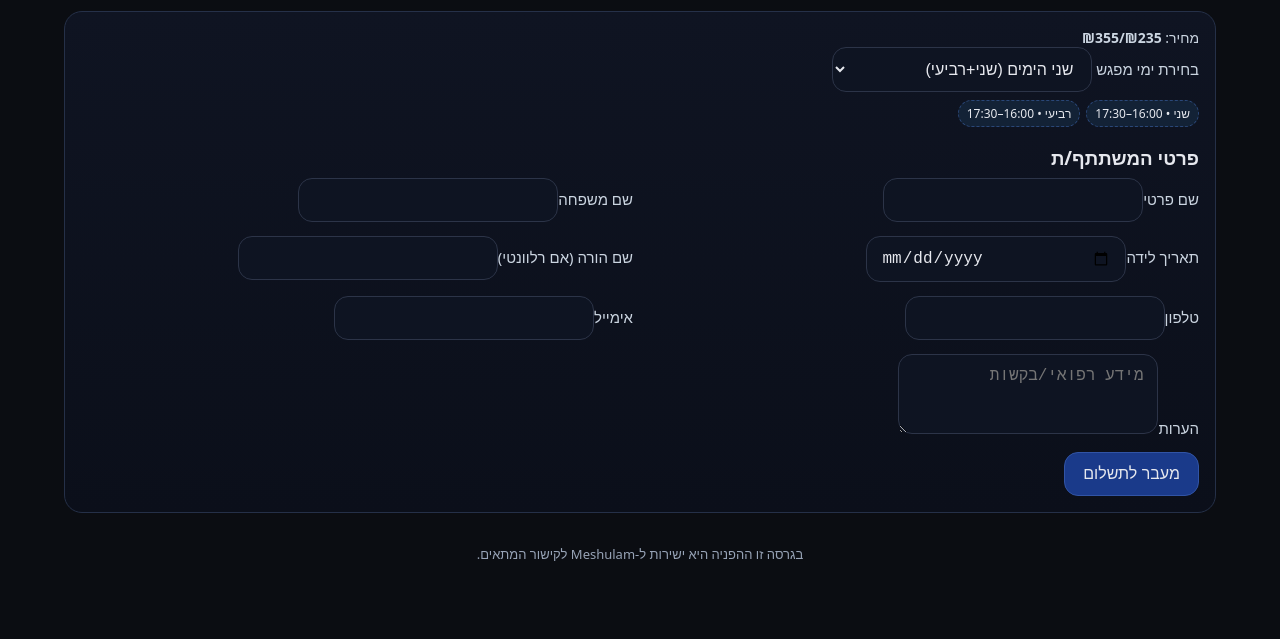
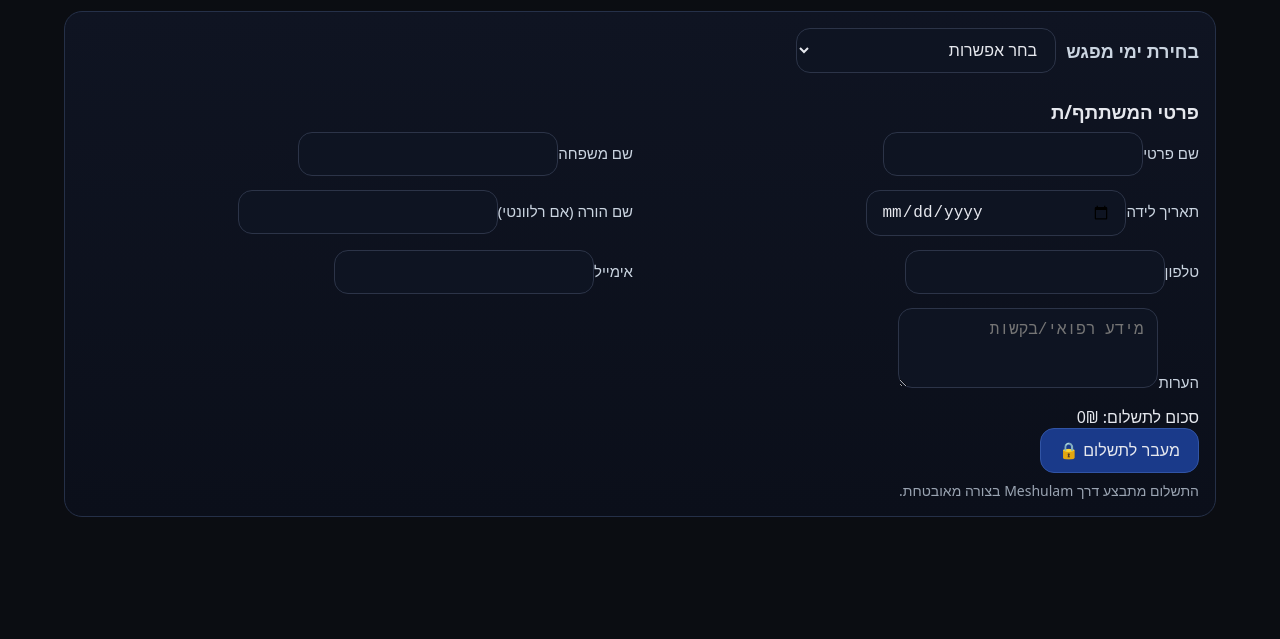
Before and after one commit to RaikoGAL/classes-registration, a website: page public/register.html in a window 1280 px wide. Shown: the part 161-800 px from the top of the page. Drawn offline with Linux system fonts and the light colour scheme.

Commit message:
Update register.html

```diff
--- a/public/register.html
+++ b/public/register.html
@@ -4,31 +4,95 @@
   <meta charset="utf-8">
   <meta name="viewport" content="width=device-width, initial-scale=1">
   <title>טופס הרשמה לחוג</title>
-  <style>
-html{direction:rtl}*{box-sizing:border-box}body{margin:0;padding:0;font-family:system-ui,-apple-system,"Segoe UI",Roboto,Arial,"Noto Sans Hebrew","Rubik",sans-serif;background:#0b0d12;color:#e6e8ee}
-a{color:#a4c2ff;text-decoration:none}.container{max-width:1200px;margin:0 auto;padding:24px}
-.header{display:flex;justify-content:space-between;align-items:center;gap:16px;flex-wrap:wrap}.logo{font-weight:800;letter-spacing:.3px}
-.header .actions{display:flex;gap:10px;flex-wrap:wrap}.header .actions a,.btn{display:inline-block;padding:12px 18px;border-radius:14px;border:1px solid #2a3246;background:#121826;color:#e6e8ee;transition:all .2s;font-size:16px}
-h1,h2,h3{margin:16px 0 8px}.subtle{color:#9aa4b2;font-size:14px}
-.card{background:linear-gradient(180deg,#0f1422,#0b0f1a);border:1px solid #253048;border-radius:18px;padding:16px;display:flex;flex-direction:column;min-height:220px}
-.grid{display:grid;gap:16px}.grid.timetable{grid-template-columns:repeat(3,1fr)}
-.kv{display:flex;flex-wrap:wrap;gap:8px 10px;font-size:14px;color:#cbd5e1}.badge{font-size:12px;padding:4px 8px;background:#12233d;border:1px solid #2a4778;border-radius:999px;color:#cfe1ff}
-.sessions{margin:8px 0;display:flex;flex-wrap:wrap;gap:6px}.session{font-size:12px;padding:4px 8px;border-radius:999px;background:#132236;border:1px dashed #2a4778}
-.cta{margin-top:auto;display:flex;justify-content:space-between;align-items:center;gap:12px}.price{font-size:14px;color:#cbd5e1}.btn.primary{background:#1a3a8a;border-color:#3154a5}
-.toolbar{display:flex;gap:12px;align-items:flex-end;margin:12px 0 20px;flex-wrap:wrap}label{font-size:15px;color:#cbd5e1;display:block}
-select,input,textarea{width:260px;padding:12px 14px;border-radius:14px;border:1px solid #2c3448;background:#0e1422;color:#e6e8ee;font-size:16px}
-select.wide{width:320px}.form{display:grid;grid-template-columns:repeat(2,1fr);gap:14px}.form .full{grid-column:1/-1}
-.footer{margin-top:32px;color:#97a3b6;font-size:13px;text-align:center}.gate{display:grid;gap:12px;place-items:center;padding:48px 16px}
-.tel{font-size:28px;display:block;margin:6px 0}.ltr{direction:ltr;unicode-bidi:bidi-override}
-@media (max-width:980px){.grid.timetable{grid-template-columns:repeat(2,1fr)}}
-@media (max-width:640px){.grid.timetable{grid-template-columns:1fr}}
-@media (max-width:540px){.container{padding:16px}h1{font-size:1.6rem}.toolbar{flex-direction:column;align-items:stretch}select,input,textarea,select.wide{width:100%}.cta{flex-direction:column;align-items:stretch}.btn.primary{width:100%;text-align:center}.card{min-height:180px}}
-</style>
   <link rel="stylesheet" href="styles.css">
 </head>
-<body>
-<div class="container"><div class="header"><div class="logo"><a href="index.html">מועדון השחמט ראשון לציון</a></div><div class="actions"><a href="admin.html">אדמין</a></div></div><h1 id="classTitle">שם החוג</h1><div id="classMeta" class="subtle">רמה • מאמן/ת</div><div class="card" style="margin-top:14px;"><div class="kv"><div><span>מחיר:</span> <strong id="price">₪195</strong></div></div><div><label>בחירת ימי מפגש
-<select id="meetingOption"></select></label><div id="sessionsList" class="sessions"></div></div><h3 style="margin-top:10px;">פרטי המשתתף/ת</h3><form id="regForm" class="form"><div><label>שם פרטי<input id="firstName" required></label></div><div><label>שם משפחה<input id="lastName" required></label></div><div><label>תאריך לידה<input id="birthDate" type="date"></label></div><div><label>שם הורה (אם רלוונטי)<input id="parentName"></label></div><div><label>טלפון<input id="phone" required></label></div><div><label>אימייל<input id="email" type="email"></label></div><div class="full"><label>הערות<textarea id="notes" rows="3" placeholder="מידע רפואי/בקשות"></textarea></label></div><div class="full"><button class="btn primary" type="submit">מעבר לתשלום</button></div></form></div><div class="footer">בגרסה זו ההפניה היא ישירות ל‑Meshulam לקישור המתאים.</div></div><script defer src="script.js"></script>
-    <script src="payments.js"></script>
+<body class="page-register light">
+  <div class="container">
+    <div class="header">
+      <div class="logo"><a href="index.html">מועדון השחמט ראשון לציון</a></div>
+      <div class="actions"><a href="index.html" class="btn" aria-label="חזרה">חזרה</a></div>
+    </div>
+
+    <h1 id="classTitle">שם החוג</h1>
+    <div id="classMeta" class="subtle">רמה • מאמן/ת</div>
+
+    <div class="card" style="margin-top:14px;">
+      <div>
+        <label class="meet-label" style="font-size:18px;font-weight:700;display:inline-flex;align-items:center;gap:10px">
+          בחירת ימי מפגש
+          <select id="meetingOption" required>
+            <option value="">בחר אפשרות</option>
+            <option value="both">שני המפגשים (שני+רביעי)</option>
+            <option value="day1">יום שני</option>
+            <option value="day2">יום רביעי</option>
+          </select>
+        </label>
+        <div id="sessionsList" class="sessions"></div>
+      </div>
+
+      <h3 style="margin-top:10px;">פרטי המשתתף/ת</h3>
+      <form id="regForm" class="form">
+        <input type="hidden" id="groupKey" value="">
+        <div><label>שם פרטי<input id="firstName" required></label></div>
+        <div><label>שם משפחה<input id="lastName" required></label></div>
+        <div><label>תאריך לידה<input id="birthDate" type="date"></label></div>
+        <div><label>שם הורה (אם רלוונטי)<input id="parentName"></label></div>
+        <div><label>טלפון<input id="phone" required></label></div>
+        <div><label>אימייל<input id="email" type="email"></label></div>
+        <div class="full"><label>הערות<textarea id="notes" rows="3" placeholder="מידע רפואי/בקשות"></textarea></label></div>
+
+        <div class="full payrow">
+          <div><span>סכום לתשלום:</span> <span class="amount" id="paybarAmount">0₪</span></div>
+          <button type="button" class="btn primary" id="payBtn">מעבר לתשלום 🔒</button>
+        </div>
+      </form>
+      <div class="subtle" style="margin-top:8px">התשלום מתבצע דרך Meshulam בצורה מאובטחת.</div>
+    </div>
+  </div>
+
+  <script src="script.js"></script>
+  <script src="payments.js"></script>
+  <script>
+  (function(){
+    // קבלת groupId מה-URL ושמירה לשדה חבוי
+    const sp=new URL(location.href).searchParams;
+    const g=sp.get('group')||sp.get('groupId')||'';
+    if(g){ document.body.dataset.group=g; const h=document.getElementById('groupKey'); if(h) h.value=g; }
+
+    // עדכון סכום לפי בחירה (ברירת מחדל 0₪)
+    const PRICE_ONE=235, PRICE_BOTH=355;
+    const sel=document.getElementById('meetingOption');
+    const pay=document.getElementById('paybarAmount');
+    const sessions=document.getElementById('sessionsList');
+
+    function amountFor(v){ if(v==='both')return PRICE_BOTH; if(v==='day1'||v==='day2')return PRICE_ONE; return 0; }
+    function update(){ pay.textContent = amountFor(sel.value) + '₪'; }
+    if(sel&&pay){ update(); sel.addEventListener('change', ()=>{ sel.dataset.userSelected='1'; update(); }); }
+
+    // הצגת קפסולות שעות מתוך הנתונים שב-script.js
+    function renderSessions(){
+      const groupId = document.body.dataset.group || '';
+      const grp = window.RCC?.classGroups?.find(x=>x.id===groupId);
+      sessions.innerHTML = grp
+        ? grp.sessions.map(s=>`<span class="session">${s.dayName} • ${s.time}</span>`).join('')
+        : '';
+      // אם לא בחר ידנית — לא לבחור אוטומטית
+      if(!sel.dataset.userSelected) sel.value='';
+      update();
+    }
+    renderSessions();
+
+    // Guard: למנוע תשלום בלי בחירה
+    document.getElementById('payBtn').addEventListener('click', (e)=>{
+      if(!sel.value){ alert('נא לבחור ימי מפגש לפני מעבר לתשלום'); sel.focus(); return; }
+      window.guardAndPay?.(e);
+    });
+
+    // מניעת דאבל-אינסרט בחזרה מהתשלום
+    window.addEventListener('pageshow', (e)=>{
+      if(e.persisted){ location.reload(); }
+    });
+  })();
+  </script>
 </body>
 </html>
```
